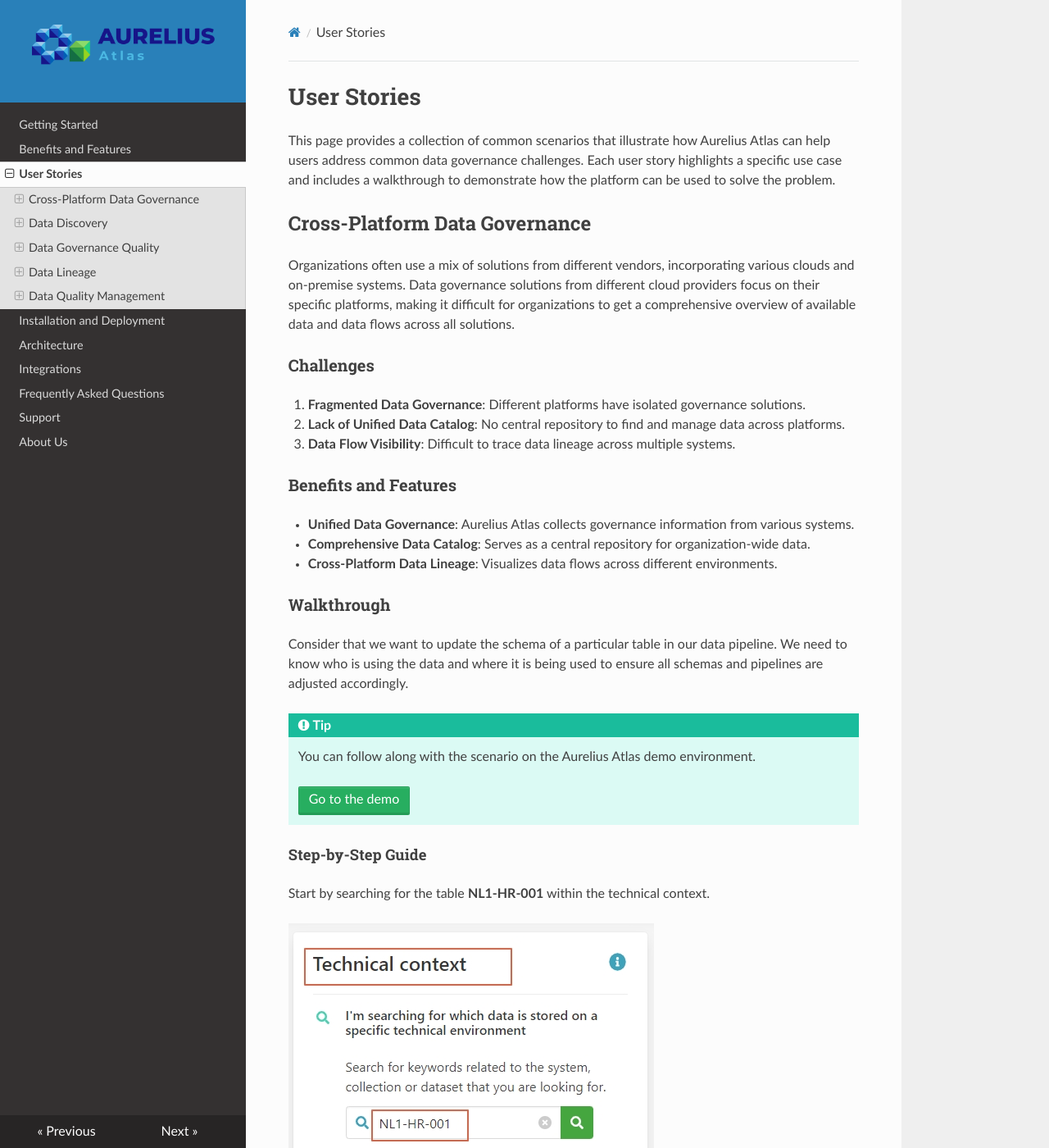
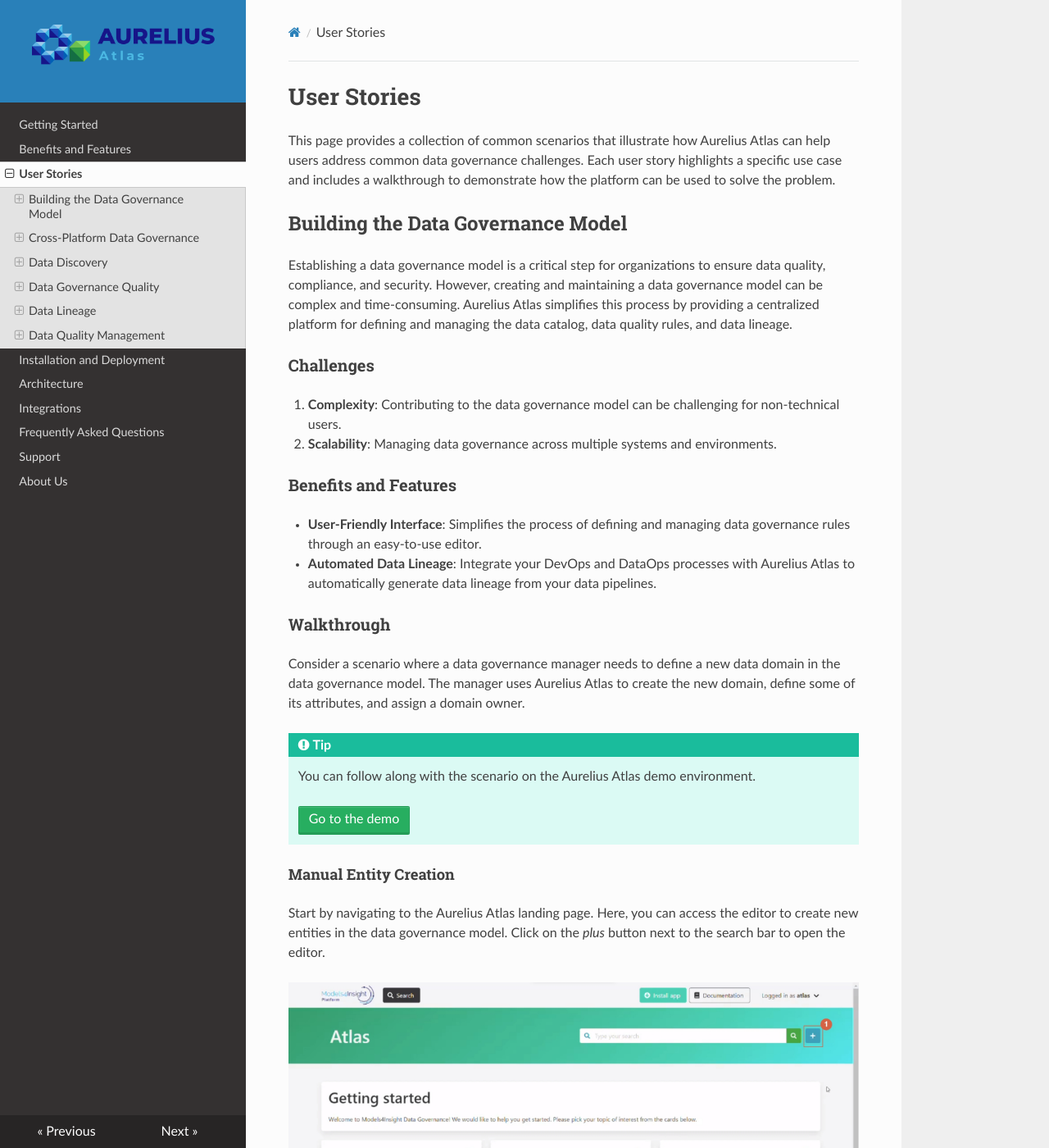
Before and after one commit to aureliusenterprise/aurelius-atlas-documentation, an MkDocs documentation site: the page built from docs/user-stories.md, in a window 1280 px wide and 1400 px high. Shown: the whole window at 82% size. Built offline with MkDocs 1.6.1, drawn with Linux system fonts in a browser that asks for light colours; nearby versions of some CDN libraries; some of the changed text lies outside the part shown.

Commit message:
docs: add user story about building the data governance model

```diff
--- a/docs/user-stories.md
+++ b/docs/user-stories.md
@@ -3,6 +3,67 @@
 This page provides a collection of common scenarios that illustrate how Aurelius Atlas can help users address
 common data governance challenges. Each user story highlights a specific use case and includes a walkthrough
 to demonstrate how the platform can be used to solve the problem.
+
+## Building the Data Governance Model
+
+Establishing a data governance model is a critical step for organizations to ensure data quality, compliance,
+and security. However, creating and maintaining a data governance model can be complex and time-consuming. Aurelius
+Atlas simplifies this process by providing a centralized platform for defining and managing the data catalog,
+data quality rules, and data lineage.
+
+### Challenges
+
+1. **Complexity**: Contributing to the data governance model can be challenging for non-technical users.
+2. **Scalability**: Managing data governance across multiple systems and environments.
+
+### Benefits and Features
+
+- **User-Friendly Interface**: Simplifies the process of defining and managing data governance rules through
+    an easy-to-use editor.
+- **Automated Data Lineage**: Integrate your DevOps and DataOps processes with Aurelius Atlas to automatically
+    generate data lineage from your data pipelines.
+
+### Walkthrough
+
+Consider a scenario where a data governance manager needs to define a new data domain in the data governance model.
+The manager uses Aurelius Atlas to create the new domain, define some of its attributes, and assign a domain owner.
+
+!!! tip
+    You can follow along with the scenario on the Aurelius Atlas demo environment.
+
+    <a class="btn btn-success" href="https://aureliusdev.westeurope.cloudapp.azure.com/demo/atlas/">Go to the demo</a>
+
+#### Manual Entity Creation
+
+Start by navigating to the Aurelius Atlas landing page. Here, you can access the editor to create new entities
+in the data governance model. Click on the _plus_ button next to the search bar to open the editor.
+
+[![Open the Editor](./img/screenshots/building-the-model/building-the-model-01.jpg)](./img/screenshots/building-the-model/building-the-model-01.jpg)
+
+The editor provides a user-friendly interface for defining new entities in the data governance model. Start by
+selecting the entity type, in this case, a "Data Domain." Enter the name of the new domain, such as "Equipment,"
+and add a description to provide additional context. Finally, assign a domain owner to take responsibility for
+the new domain.
+
+!!! tip
+    Include related keywords in the definition to make it easier for users to find the domain.
+
+[![Create a New Data Domain](./img/screenshots/building-the-model/building-the-model-02.jpg)](./img/screenshots/building-the-model/building-the-model-02.jpg)
+
+Once you have defined all the necessary attributes for the new domain, click the _Save_ button to add the domain
+to the data governance model. You are automatically redirected to the details page of the new domain, where you
+can review the information you have entered.
+
+[![Review the New Data Domain](./img/screenshots/building-the-model/building-the-model-03.jpg)](./img/screenshots/building-the-model/building-the-model-03.jpg)
+
+### Automated Data Lineage
+
+In addition to manually creating entities in the data governance model, Aurelius Atlas also supports automated
+data lineage generation. By integrating your DevOps and DataOps pipelines with Aurelius Atlas, you can automatically
+register data producers, consumers, and transformations to generate comprehensive data lineage.
+
+[Read more about the Lineage API](./integrations.md#lineage-api) to learn how to integrate your pipelines with
+Aurelius Atlas.
 
 ## Cross-Platform Data Governance
 
```
Also changed, not shown: docs/img/screenshots/building-the-model/building-the-model-01.jpg (added), docs/img/screenshots/building-the-model/building-the-model-02.jpg (added), docs/img/screenshots/building-the-model/building-the-model-03.jpg (added).
